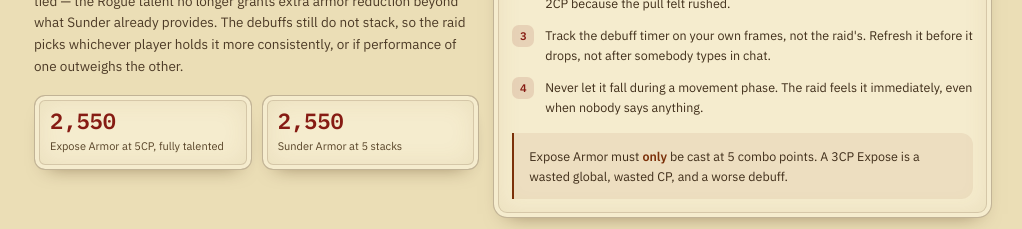
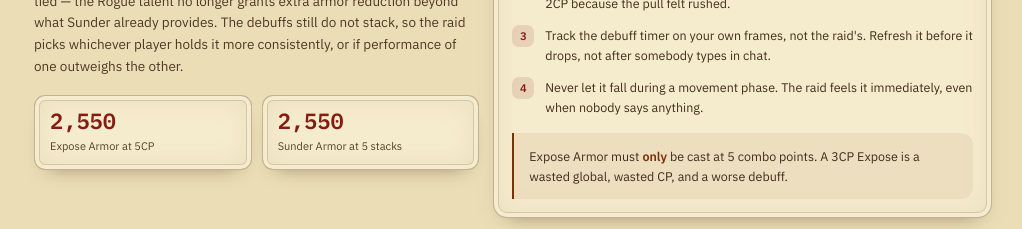
Before and after one commit to ericbtaylorjr/rogueforever, a React (Vite) app: page / in a window 1280 px wide. Shown: the part 7400-7629 px from the top of the page, without its empty margins (258-1280 px from the left). Built offline with nearby package versions, Linux system fonts and the light colour scheme.

Commit message:
updated expose armor text

```diff
--- a/src/content/copy.ts
+++ b/src/content/copy.ts
@@ -200,7 +200,7 @@ export const exposeArmor = {
   },
   p2: 'A fully talented 5-point Expose Armor used to beat five stacks of Sunder outright, which is why it defaulted to the Rogue. In Forever the two are tied — the Rogue talent no longer grants extra armor reduction beyond what Sunder already provides. The debuffs still do not stack, so the raid picks whichever player holds it more consistently, or if performance of one outweighs the other.',
   stats: [
-    { val: '2,550', label: 'Expose Armor at 5CP, fully talented', tone: 'accent' },
+    { val: '2,550', label: 'Expose Armor at 5CP', tone: 'accent' },
     { val: '2,550', label: 'Sunder Armor at 5 stacks', tone: 'accent' },
   ],
   stepsTitle: 'If it lands on you, the job is the same',
```
